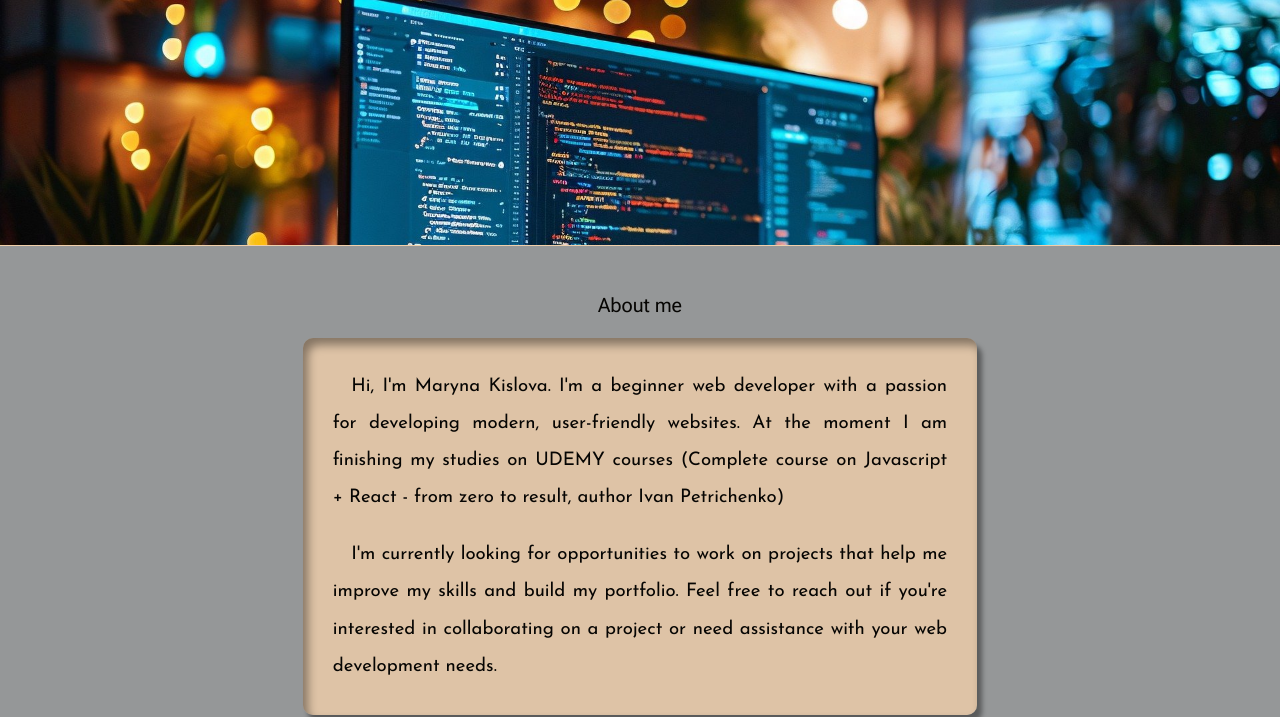
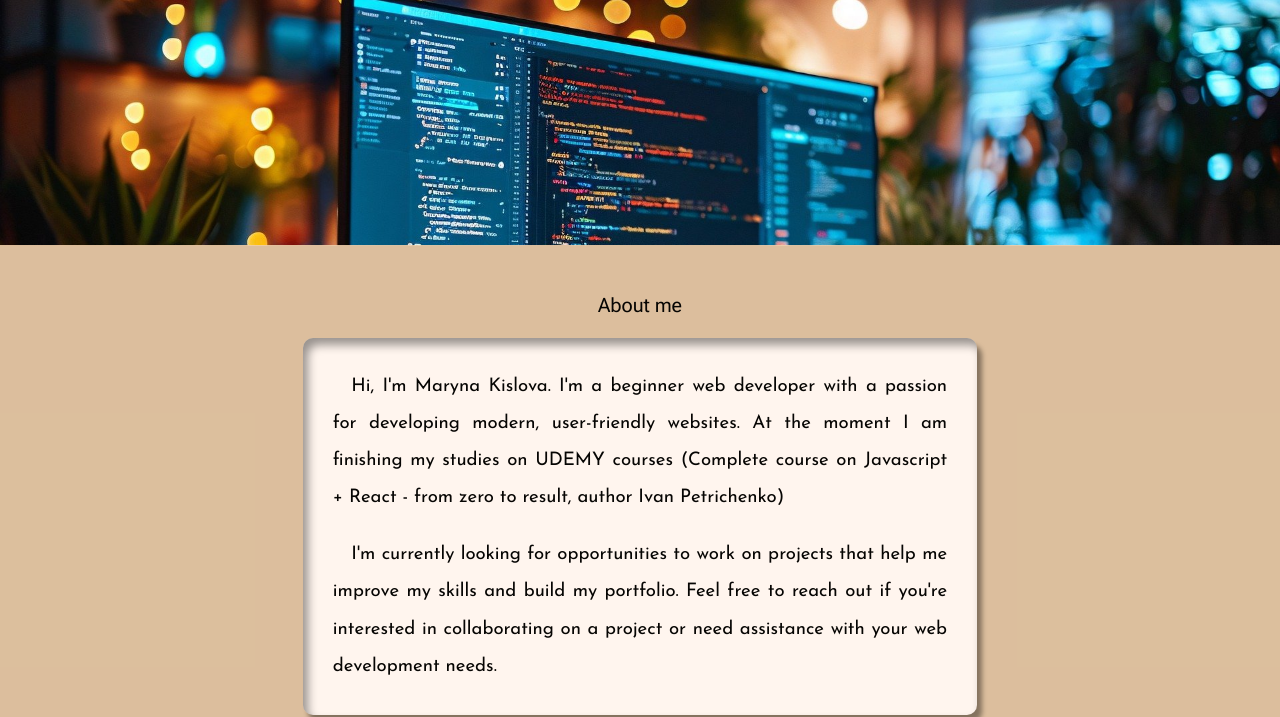
Before and after one commit to MarineKislova/marinekislova.github.io, a plain HTML site: page index.html in a window 1280 px wide. Shown: the part 96-813 px from the top of the page. Drawn offline with Linux system fonts and the light colour scheme; files whose address does not match are found by name.

Commit message:
background colors

```diff
--- a/scss/null/_root.scss
+++ b/scss/null/_root.scss
@@ -1,10 +1,10 @@
 :root {
   --color-bgr-wrapper: rgb(41, 40, 41);
-  --color-bgr-container: #959798;
-  --color-bgr-primary: rgb(240, 207, 170, 0.8);
-  --color-bgr-card: rgb(240, 207, 170, 1);
-  --color-bgr-second: rgba(73, 190, 222, 0.1);
-  --color-bgr-third: #49bede;
+  --color-bgr-container: rgba(240, 207, 170, 0.9);
+  --color-bgr-primary: rgba(240, 207, 170, 0.9);
+  --color-bgr-card: Seashell;
+  --color-bgr-second: rgba(222, 223, 227, 0.8);
+  --color-bgr-third: rgba(73, 190, 222, 0.9);
 
   --color-text: rgb(6, 5, 3);
 
@@ -12,7 +12,7 @@
   --color-medium: rgba(31, 32, 36, 0.6);
   --color-light: rgba(31, 32, 36, 0.2);
 
-  --color-btn: rgb(240, 207, 170);
+  --color-btn: rgba(240, 207, 170, 0.9);
   --color-border: #5e2b27;
   --color-bordercv: rgb(0, 115, 177);
 
--- a/scss/style.scss
+++ b/scss/style.scss
@@ -119,7 +119,7 @@ $responsiveType: 2;
     padding: 30px;
     border-radius: 10px;
     row-gap: 20px;
-    background-color: var(--color-bgr-primary);
+    background-color: var(--color-bgr-card);
 
     p {
       @include adaptiv-value("font-size", 22, 16, 0);
```
Also changed, not shown: css/style.css, 1 other file.
